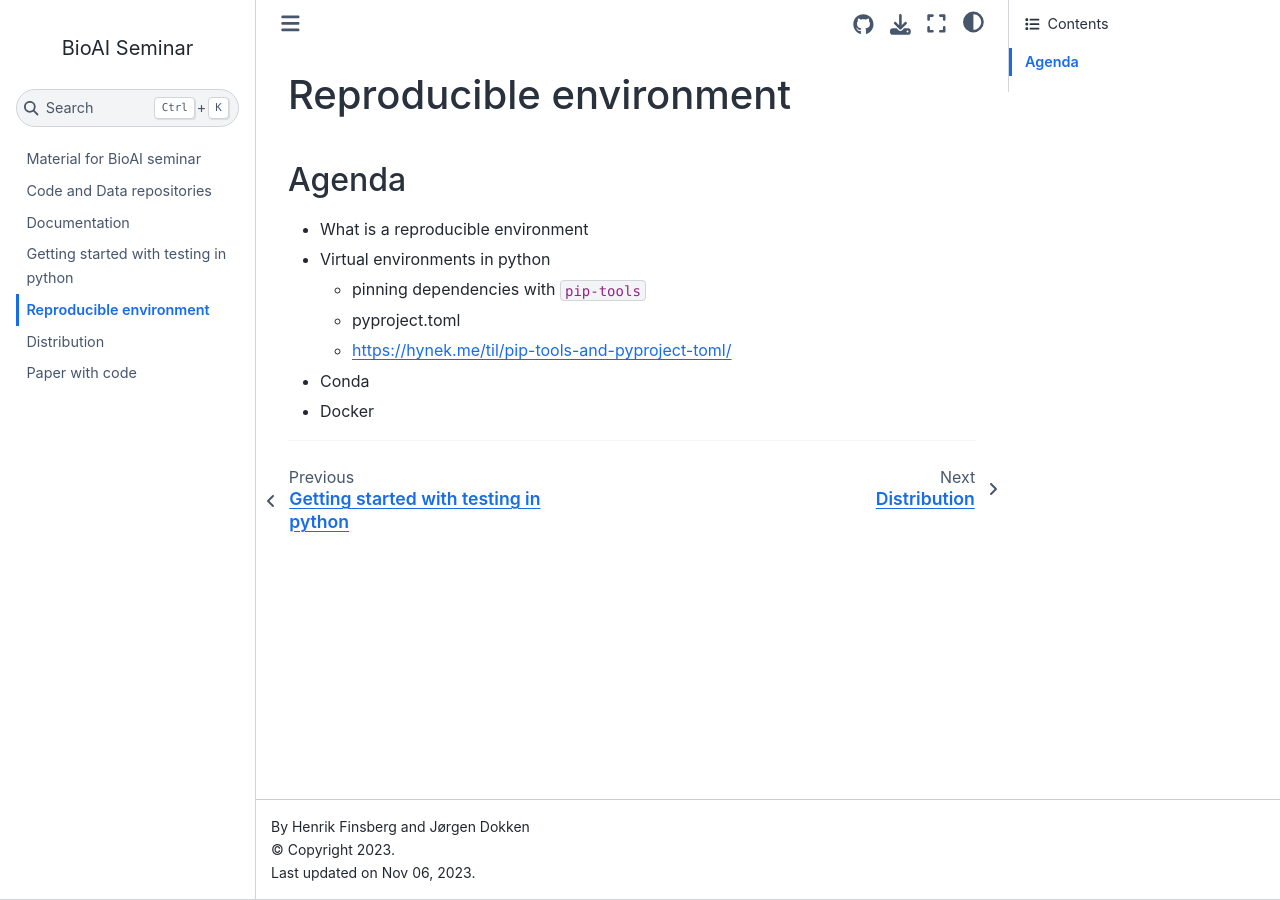
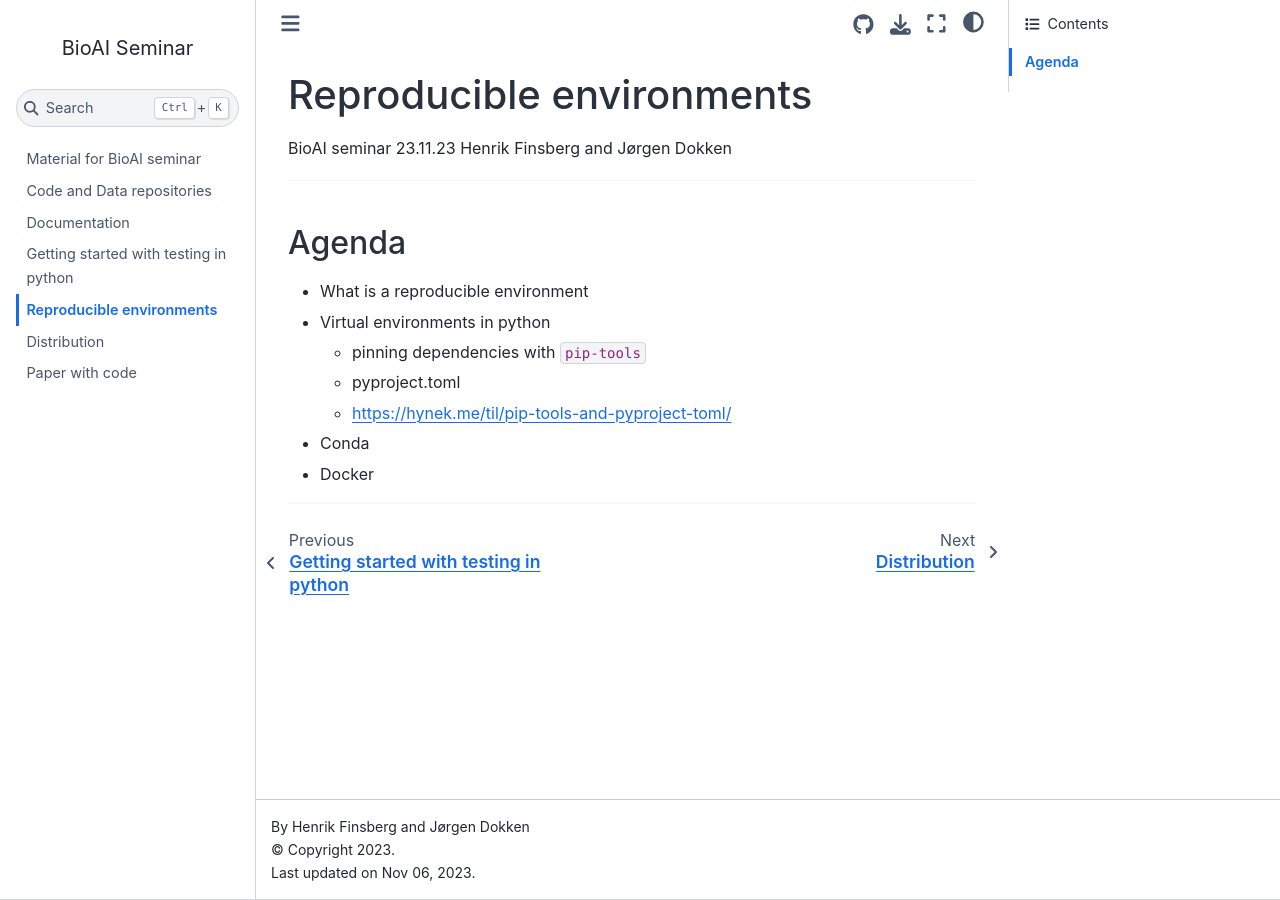
Before and after one commit to scientificcomputing/seminar-23-11-2023, a Jupyter Book: the page built from docs/environments.md, in a window 1280 px wide. Built offline with Jupyter Book 1.0.4 settings and Sphinx 7.4.7 and the Sphinx Book theme 1.1.4, drawn with Linux system fonts in a browser that asks for light colours.

```diff
--- a/docs/environments.md
+++ b/docs/environments.md
@@ -1,4 +1,22 @@
-# Reproducible environment
+---
+theme: default
+paginate: true
+header: 'Reproducible environments'
+footer: 'BioAI seminar 23.11.23 - Henrik Finsberg and Jørgen Dokken'
+size: 16:9
+style: |
+  .small-text {
+    font-size: 0.55rem;
+  }
+html: true
+marp: true
+---
+
+# Reproducible environments
+BioAI seminar 23.11.23
+Henrik Finsberg and Jørgen Dokken
+
+---
 
 ## Agenda
 
```
Also changed, not shown: docs/documentation.md (+72 -0 lines).
